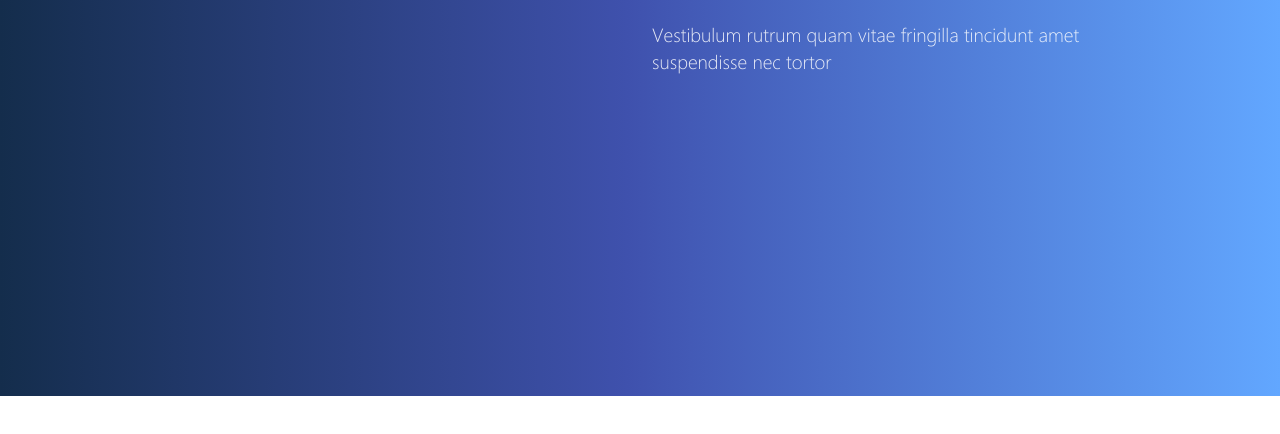
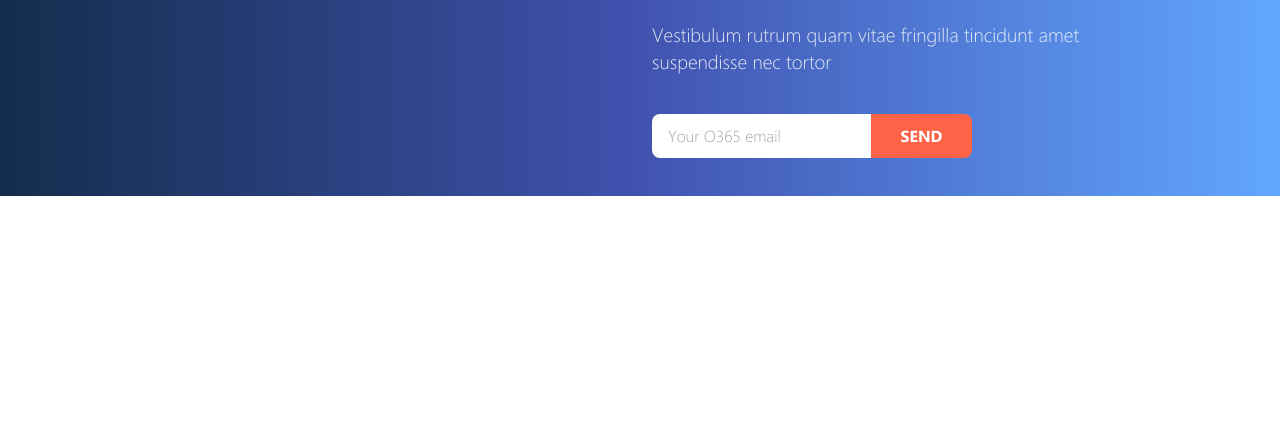
Before and after one commit to MrEyelet/beezy, a website built with webpack: page index.html in a window 1280 px wide. Shown: the part 268-702 px from the top of the page. Built offline with nearby package versions, Linux system fonts and the light colour scheme; files whose address does not match are found by name.

Commit message:
component: form

```diff
--- a/index.html
+++ b/index.html
@@ -22,6 +22,18 @@
             </div>
             <h1 class="intro__header">Curabitur lobortis id lorem id bibendum ut id consectetur.</h1>
             <p class="intro__desc">Vestibulum rutrum quam vitae fringilla tincidunt amet suspendisse nec tortor</p>
+            <form class="form" action="yourUrl">
+              <div class="form__field">
+                <div class="form__group">
+                  <input type="email" pattern="[a-zA-Z0-9-]{3,}@[a-zA-Z0-9-]{3,}[.]{1}[a-zA-Z]{2,}" class="form__input" placeholder=" " required>
+                  <button  class="form__button" type="submit">Send</button>
+                </div>
+                <label for="" class="form__label">Your O365 email</label>
+                <p class="form__error">Is your Email correct?</p>
+                <div class="form__state-icon"></div>
+              </div>
+            </div>
+          </form>
           </div>
         </div>
       </div>
--- /dev/null
+++ b/src/scss/components/form.scss
@@ -0,0 +1,64 @@
+.form {
+  overflow: hidden;
+  &__field {
+    max-width: 40rem;
+    width: 100%;
+    position: relative;
+    margin: 0 0 1rem;
+    width: 100%;
+  }
+  &__group {
+    display: flex;
+  }
+  &__input {
+    height: 5.5rem;
+    width: 100%;
+    border: none;
+    font-size: 2.4rem;
+    padding: 0 2rem;
+    position: relative;
+    border-top-left-radius: 8px;
+    border-bottom-left-radius: 8px;
+  }
+  &__button {
+    height: 5.5rem;
+    padding: 0 3.7rem;
+    background-color: $color-ornate;
+    color: $color-white;
+    text-transform: uppercase;
+    font-weight: 800;
+    border: none;
+    box-shadow: none;
+    border-top-right-radius: 8px;
+    border-bottom-right-radius: 8px;
+    &:hover {
+      cursor: pointer;
+    }
+  }
+  &__label {
+    padding: 0 2rem;
+    position: absolute;
+    left: 0;
+    top: 35%;
+    transform: translateY(-50%);
+    z-index: $over-content;
+    font-size: 2rem;
+    line-height: 2.4rem;
+    color: $color-dimmed;
+    transition: all 0.5s cubic-bezier(0.075, 0.82, 0.165, 1);
+  }
+  &__state-icon {
+    position: absolute;
+    width: 1.5rem;
+    height: 30px;
+    right: 0.5rem;
+    top: 0.25rem;
+    background-repeat: no-repeat;
+  }
+  &__error {
+    color: #ff4d4d;
+    transition: all 0.5s cubic-bezier(0.075, 0.82, 0.165, 1);
+    max-height: 0;
+    opacity: 0;
+  }
+}
--- a/src/scss/components/hero.scss
+++ b/src/scss/components/hero.scss
@@ -1,6 +1,6 @@
 .hero {
   @include gradient;
-  min-height: 83vh;
+  // min-height: 83vh;
   &__wrapper {
     @include wrapper;
     display: flex;
--- a/src/scss/style.scss
+++ b/src/scss/style.scss
@@ -19,3 +19,4 @@
 @import "components/visual";
 @import "components/intro";
 @import "components/socials";
+@import "components/form";
```
Also changed, not shown: dist/main.css, 1 other file.
